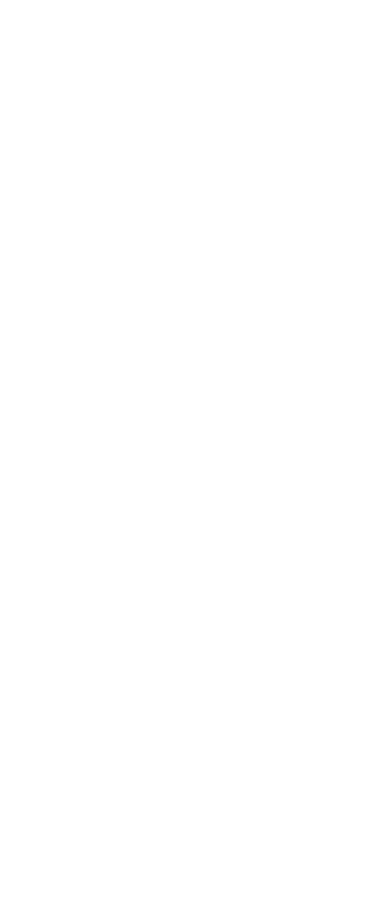
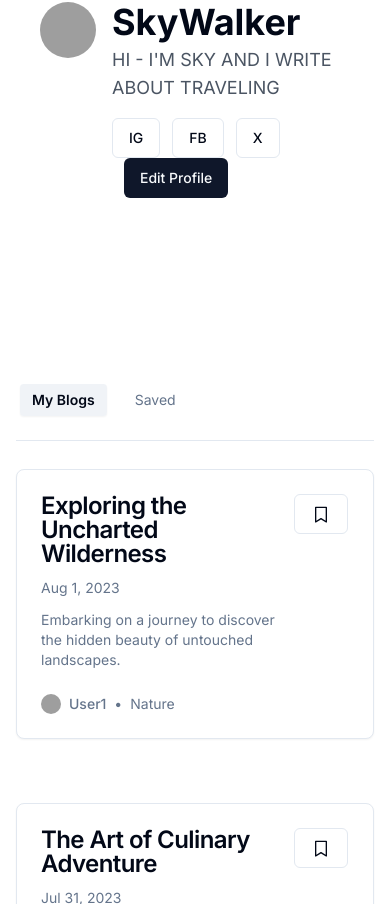
Before and after one commit to ThomasDgny/dis-cus-sion, a Next.js app: page /profile in a window 390 px wide. Shown: the part 196-1100 px from the top of the page. Before the commit the page ends 844 px from the top, so only its background shows below. Built offline with nearby package versions, Linux system fonts and the light colour scheme; grey boxes are pictures that could not be loaded.

Commit message:
profile header and main component created, tab added to main

```diff
--- a/app/profile/page.tsx
+++ b/app/profile/page.tsx
@@ -1,7 +1,18 @@
-import React from 'react'
+import ProfileHeader from "@/components/profile/header/ProfileHeader";
+import ProfileMain from "@/components/profile/main/ProfileMain";
+import { blogs } from "@/mock/Blogs";
+import { userBlogs } from "@/mock/UserBlogs";
+import { userSavedBlogs } from "@/mock/UserSavedBlogs";
+
+import React from "react";
 
 export default function page() {
+  const blogsByUser = blogs.filter((blog) => userBlogs.includes(blog.uuid));
+  const savedBlogsByUser = blogs.filter((blog) => userSavedBlogs.includes(blog.uuid));
   return (
-    <div>Profile</div>
-  )
+    <div className="space-y-20">
+      <ProfileHeader />
+      <ProfileMain blogsByUser={blogsByUser} savedBlogsByUser={savedBlogsByUser}/>
+    </div>
+  );
 }
--- a/components/common/card/blog-card/BlogCard.tsx
+++ b/components/common/card/blog-card/BlogCard.tsx
@@ -10,7 +10,6 @@
 import { BlogEntry, User } from "@/types/Types";
 import Link from "next/link";
 import { users } from "@/mock/Users";
-import Image from "next/image";
 import SaveButton from "./SaveButton";
 import { Avatar, AvatarFallback, AvatarImage } from "@/components/ui/avatar";
 
--- /dev/null
+++ b/components/profile/header/ProfileHeader.tsx
@@ -0,0 +1,46 @@
+import React from "react";
+import { Avatar, AvatarFallback, AvatarImage } from "@/components/ui/avatar";
+import { Button } from "@/components/ui/button";
+import Image from "next/image";
+import Link from "next/link";
+
+export default function ProfileHeader() {
+  const userAvatar = `https://source.unsplash.com/random/200x200?sig=1`;
+  return (
+    <header className="grid h-96 grid-cols-1 overflow-hidden md:grid-cols-2">
+      <div className="flex flex-col justify-center p-6 md:p-10">
+        <div className="mb-4 flex space-x-4">
+          <Avatar className="h-14 w-14">
+            <AvatarImage src={userAvatar} alt="CU" />
+            <AvatarFallback>{"CU"}</AvatarFallback>
+          </Avatar>
+          <div>
+            <h1 className="text-4xl font-bold">SkyWalker</h1>
+            <p className="text-lg mt-1 text-gray-600">
+              HI - I&apos;M SKY AND I WRITE ABOUT TRAVELING
+            </p>
+            <div className="mt-4 space-x-3">
+              <Button variant={"outline"}>
+                <Link href={""}>IG </Link>
+              </Button>
+              <Button variant={"outline"}>
+                <Link href={""}>FB </Link>
+              </Button>
+              <Button variant={"outline"}>
+                <Link href={""}>X </Link>
+              </Button>
+              <Button>Edit Profile</Button>
+            </div>
+          </div>
+        </div>
+      </div>
+      <div className="hidden md:block">
+        <img
+          src={userAvatar}
+          alt="user image"
+          className="w-full h-96 rounded-lg object-cover"
+        />
+      </div>
+    </header>
+  );
+}
--- /dev/null
+++ b/components/profile/main/ProfileMain.tsx
@@ -0,0 +1,57 @@
+import React from "react";
+import { BlogCard } from "@/components/common/card/blog-card/BlogCard";
+import { BlogEntry } from "@/types/Types";
+import { Tabs, TabsContent, TabsList, TabsTrigger } from "@/components/ui/tabs";
+export default function ProfileMain({
+  blogsByUser,
+  savedBlogsByUser,
+}: {
+  blogsByUser: BlogEntry[];
+  savedBlogsByUser: BlogEntry[];
+}) {
+  return (
+    <main>
+      <Tabs defaultValue="myBlogs" className="w-full">
+        <TabsList className="flex w-fit gap-4 bg-white">
+          <TabsTrigger value="myBlogs">My Blogs</TabsTrigger>
+          <TabsTrigger value="savedBlogs">Saved</TabsTrigger>
+        </TabsList>
+        <hr className="mt-5" />
+        <TabsContent value="myBlogs">
+          <div className="grid grid-cols-1 items-start justify-center gap-6 rounded-lg md:grid-cols-2 xl:grid-cols-3">
+            {blogsByUser.map((item) => (
+              <div key={item.uuid} className="py-5">
+                <BlogCard
+                  key={item.uuid}
+                  title={item.title}
+                  desc={item.desc}
+                  category={item.category}
+                  timestamp={item.timestamp}
+                  uuid={item.uuid}
+                  author_id={item.author_id}
+                />
+              </div>
+            ))}
+          </div>
+        </TabsContent>
+        <TabsContent value="savedBlogs">
+          <div className="grid grid-cols-1 items-start justify-center gap-6 rounded-lg md:grid-cols-2 xl:grid-cols-3">
+            {savedBlogsByUser.map((item) => (
+              <div key={item.uuid} className="py-5">
+                <BlogCard
+                  key={item.uuid}
+                  title={item.title}
+                  desc={item.desc}
+                  category={item.category}
+                  timestamp={item.timestamp}
+                  uuid={item.uuid}
+                  author_id={item.author_id}
+                />
+              </div>
+            ))}
+          </div>
+        </TabsContent>
+      </Tabs>
+    </main>
+  );
+}
--- /dev/null
+++ b/components/ui/tabs.tsx
@@ -0,0 +1,55 @@
+"use client"
+
+import * as React from "react"
+import * as TabsPrimitive from "@radix-ui/react-tabs"
+
+import { cn } from "@/lib/utils"
+
+const Tabs = TabsPrimitive.Root
+
+const TabsList = React.forwardRef<
+  React.ElementRef<typeof TabsPrimitive.List>,
+  React.ComponentPropsWithoutRef<typeof TabsPrimitive.List>
+>(({ className, ...props }, ref) => (
+  <TabsPrimitive.List
+    ref={ref}
+    className={cn(
+      "inline-flex h-10 items-center justify-center rounded-md bg-muted p-1 text-muted-foreground",
+      className
+    )}
+    {...props}
+  />
+))
+TabsList.displayName = TabsPrimitive.List.displayName
+
+const TabsTrigger = React.forwardRef<
+  React.ElementRef<typeof TabsPrimitive.Trigger>,
+  React.ComponentPropsWithoutRef<typeof TabsPrimitive.Trigger>
+>(({ className, ...props }, ref) => (
+  <TabsPrimitive.Trigger
+    ref={ref}
+    className={cn(
+      "inline-flex items-center justify-center whitespace-nowrap rounded-sm px-3 py-1.5 text-sm font-normal ring-offset-background transition-all focus-visible:outline-none focus-visible:ring-2 focus-visible:ring-ring focus-visible:ring-offset-2 disabled:pointer-events-none disabled:opacity-50 data-[state=active]:bg-input/50 data-[state=active]:text-foreground data-[state=active]:font-semibold data-[state=active]:shadow-sm",
+      className
+    )}
+    {...props}
+  />
+))
+TabsTrigger.displayName = TabsPrimitive.Trigger.displayName
+
+const TabsContent = React.forwardRef<
+  React.ElementRef<typeof TabsPrimitive.Content>,
+  React.ComponentPropsWithoutRef<typeof TabsPrimitive.Content>
+>(({ className, ...props }, ref) => (
+  <TabsPrimitive.Content
+    ref={ref}
+    className={cn(
+      "mt-2 ring-offset-background focus-visible:outline-none focus-visible:ring-2 focus-visible:ring-ring focus-visible:ring-offset-2",
+      className
+    )}
+    {...props}
+  />
+))
+TabsContent.displayName = TabsPrimitive.Content.displayName
+
+export { Tabs, TabsList, TabsTrigger, TabsContent }
--- /dev/null
+++ b/mock/UserBlogs.ts
@@ -0,0 +1,7 @@
+export const userBlogs: string[] = [
+  "b0l1o2g3-0c1a2r3d4",
+  "b1l2o3g4-1c2a3r4d5",
+  "b2l3o4g5-2c3a4r5d6",
+  "b3l4o5g6-3c4a5r6d7",
+  "b4l5o6g7-4c5a6r7d8",
+];
--- /dev/null
+++ b/mock/UserSavedBlogs.ts
@@ -0,0 +1,7 @@
+export const userSavedBlogs: string[] = [
+  "d4l5o6g7-e5f6g7",
+  "e5l6o7g8-f6g7h8",
+  "f6l7o8g9-g7h8i9",
+  "g7l8o9g0-h8i9j0",
+  "h8l9o0g1-i9j0k1",
+];
--- a/package.json
+++ b/package.json
@@ -12,6 +12,7 @@
     "@radix-ui/react-avatar": "^1.0.3",
     "@radix-ui/react-icons": "^1.3.0",
     "@radix-ui/react-slot": "^1.0.2",
+    "@radix-ui/react-tabs": "^1.0.4",
     "@types/node": "20.4.8",
     "@types/react": "18.2.19",
     "@types/react-dom": "18.2.7",
```
Also changed, not shown: 1 other file (tests, documents, lock files or other folders).
